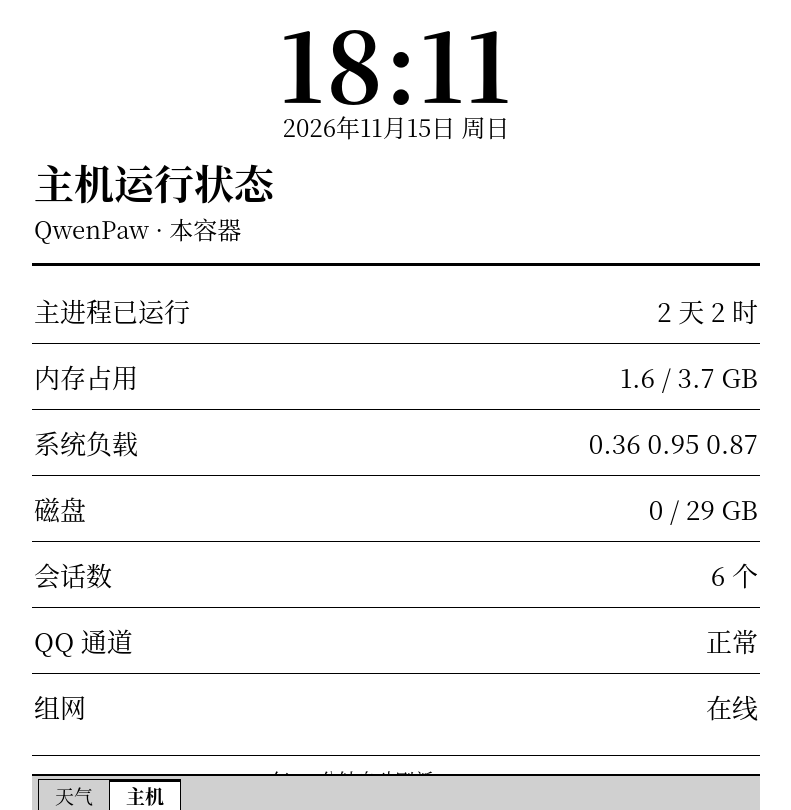
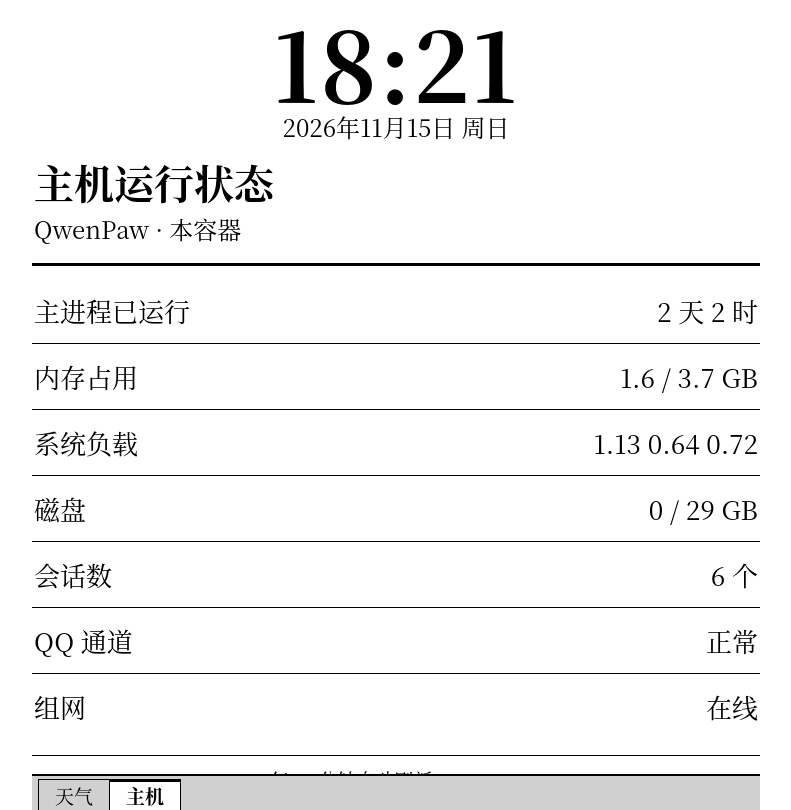
Before and after one commit to xiaohui33/mb, a plain HTML site: page status/index.html in a window 1280 px wide. Shown: the whole page, without its empty margins (244-1035 px from the left). Drawn offline with Linux system fonts and the light colour scheme.

Commit message:
update 2026-11-15 10:21 UTC

```diff
--- a/status/index.html
+++ b/status/index.html
@@ -54,7 +54,7 @@
 <body>
 <div id="main">
 
-<div class="clock" id="clock">18:11</div>
+<div class="clock" id="clock">18:21</div>
 <div class="date" id="date">11 月 15 日　星期日</div>
 <div class="hero"><table><tr><td>
   <div class="cond">主机运行状态</div>
@@ -64,14 +64,14 @@
 <table class="kv">
   <tr><td>主进程已运行</td><td class="r">2 天 2 时</td></tr>
   <tr><td>内存占用</td><td class="r">1.6 / 3.7 GB</td></tr>
-  <tr><td>系统负载</td><td class="r">0.36 0.95 0.87</td></tr>
+  <tr><td>系统负载</td><td class="r">1.13 0.64 0.72</td></tr>
   <tr><td>磁盘</td><td class="r">0 / 29 GB</td></tr>
   <tr><td>会话数</td><td class="r">6 个</td></tr>
   <tr><td>QQ 通道</td><td class="r">正常</td></tr>
   <tr><td>组网</td><td class="r">在线</td></tr>
 </table>
 
-<div class="foot">每 10 分钟自动刷新　·　18:11</div>
+<div class="foot">每 10 分钟自动刷新　·　18:21</div>
 </div>
 <div class="tabbar" id="bar">
   <a class="" href="../">天气</a><a class="cur" href="./">主机</a>
@@ -80,7 +80,7 @@
 (function () {
   // Kindle 设备时钟常年不准（常见是停在 UTC），所以不以设备时间为准：
   // 用服务端渲染时刻做基准，之后用毫秒差自行走字，每次页面自刷新都会重新校准。
-  var SERVER_MS = 1794737467200;   // 服务端 epoch(ms)
+  var SERVER_MS = 1794738071943;   // 服务端 epoch(ms)
   var TZ_OFF = 8;         // 显示时区偏移（小时，如 8）
   var OFFSET = SERVER_MS - (new Date()).getTime();
   var bar = document.getElementById('bar');
```
Also changed, not shown: index.html (+4 -4 lines).
